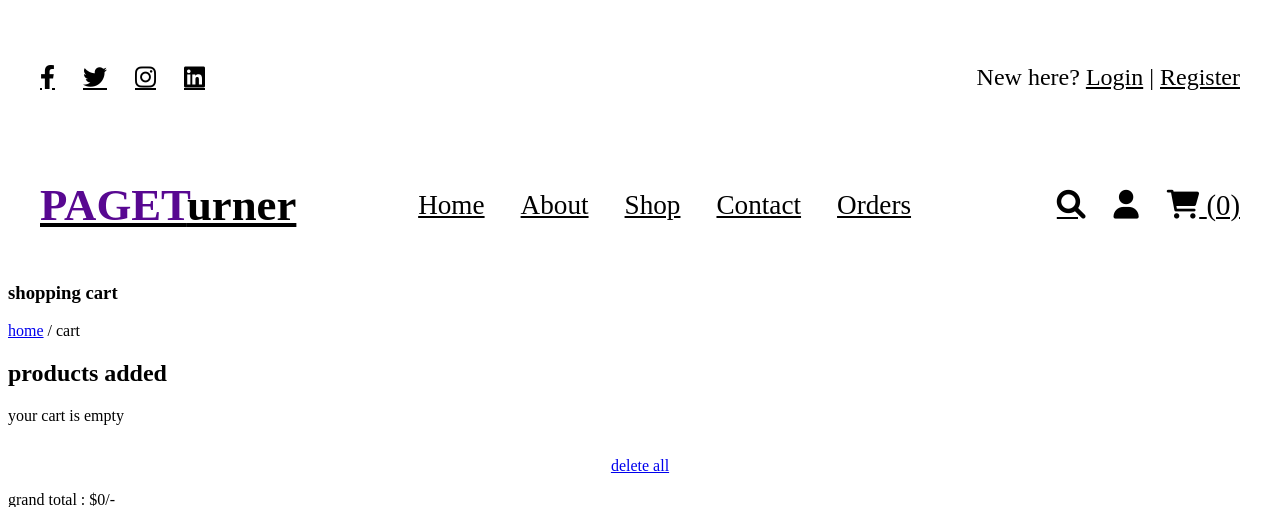
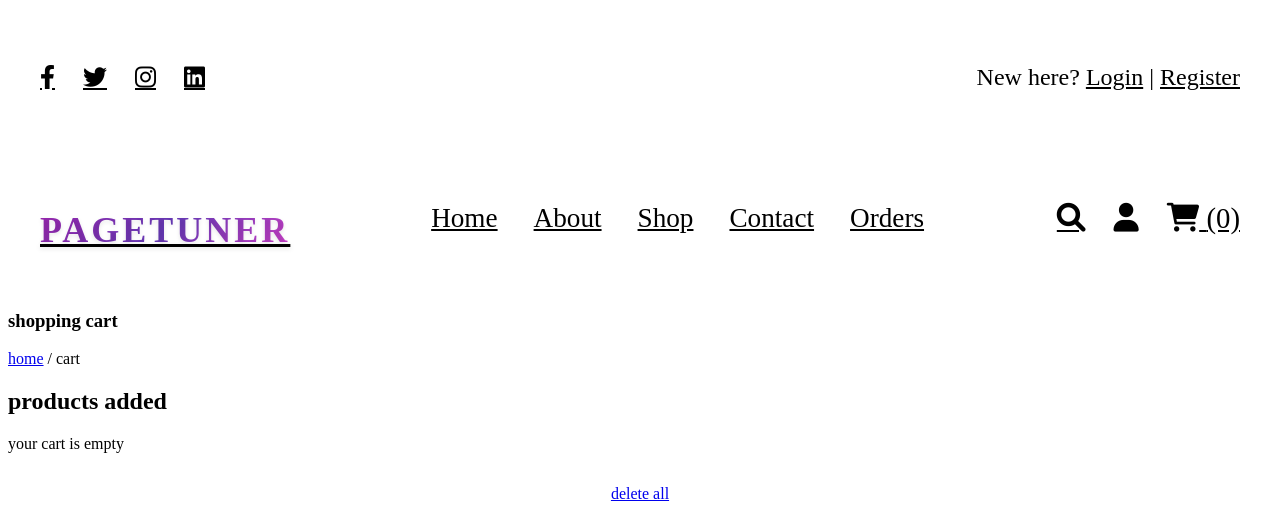
Before and after one commit to Sashika-Dilmina/Book-store, a PHP site: page /cart.php in a window 1280 px wide. Shown: the top 507 px of the page. Run offline with PHP 8.4, Linux system fonts and the light colour scheme; the visitor is signed in with stand-in values (Sample User, id 1); data that the repository does not hold is empty.

Commit message:
update header color

```diff
--- a/css/header.css
+++ b/css/header.css
@@ -86,8 +86,19 @@
   color: var(--purple);
 }
 
-header .header-2 .flex .logo span {
-  color: #580891;
+header .header-2 .flex h2 {
+  font-size: 36px;
+    font-weight: 700;
+    color: #000000;
+    text-transform: uppercase;
+    letter-spacing: 3px;
+    background: linear-gradient(135deg, #9c27b0, #673ab7, #ce40c9);
+    -webkit-background-clip: text;
+    -webkit-text-fill-color: transparent;
+    background-clip: text;
+    text-shadow: 0 2px 4px rgba(0,0,0,0.1);
+    margin-bottom: 8px;
+    animation: glow 3s ease-in-out infinite alternate;
 }
 #menu-btn {
   display: none;
--- a/header.php
+++ b/header.php
@@ -30,7 +30,9 @@ if(isset($message)){
    </div>
 
    <div class="header-2">
-      <div class="flex"><a href="home.php" class="logo"><span>PAGET</span>urner</a>
+      <div class="flex">
+         <a href="home.php" class="logo">
+         <h2>PAGETuner</h2>
 
 
          <nav class="navbar">
```
